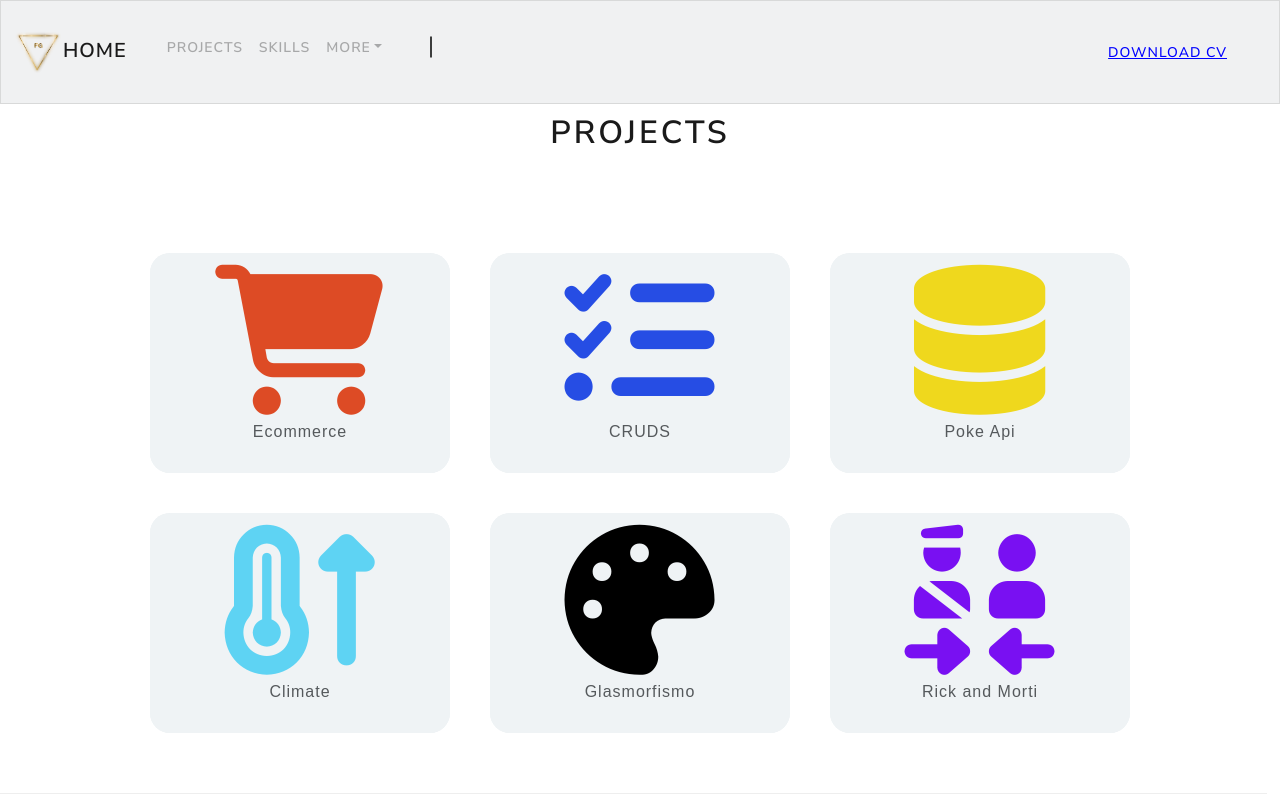
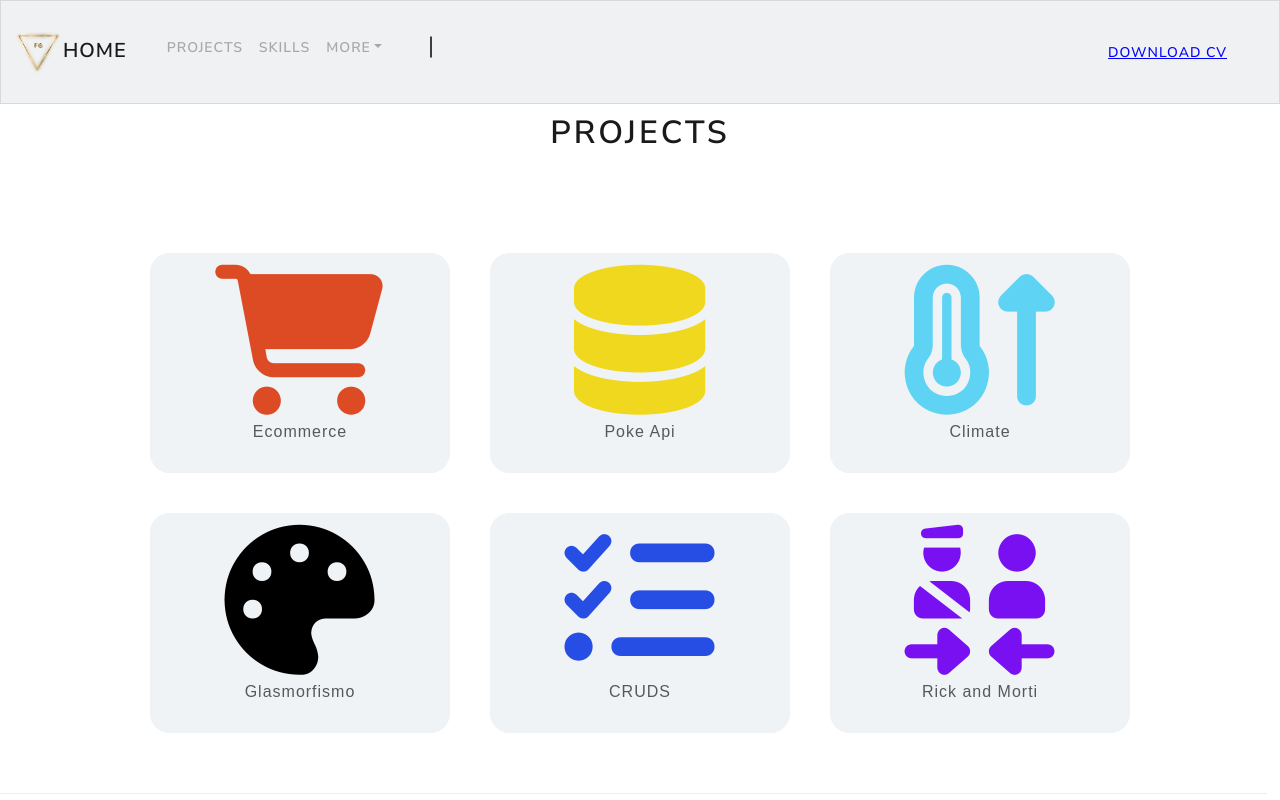
Before and after one commit to fabian1718/portafolio-fabian, a React (Vite) app: page /#/project in a window 1280 px wide. Shown: the top 800 px of the page. Built offline with nearby package versions, Linux system fonts and the light colour scheme.

Commit message:
cambio de url en netlify, se remplazo en proyectos y carousel

```diff
--- a/src/components/CarouselImg.jsx
+++ b/src/components/CarouselImg.jsx
@@ -38,7 +38,7 @@ function CarouselImg() {
           <Carousel.Caption className="container-btn-carrousel">
             <Button
               variant="warning"
-              href="https://incandescent-semifreddo-ffd87f.netlify.app/"
+              href="https://fabian-ecommerce.netlify.app/"
               target="_blank"
             >
               E-commerce
@@ -68,7 +68,7 @@ function CarouselImg() {
             {/* <p>Desplegar Pokemones</p> */}
             <Button
               variant="warning"
-              href="https://clever-rabanadas-54dd82.netlify.app/#/pokedex"
+              href="https://fabian-pokeapi.netlify.app/"
               target="_blank"
             >
               Poke-Api
--- a/src/pages/Projects.jsx
+++ b/src/pages/Projects.jsx
@@ -23,31 +23,10 @@ const Projects = () => {
                                 Use the following libraries: react-router-dom, bootstrap, react-redux, react-hook-form</p>
                             <Button
                                 variant="danger"
-                                href="https://incandescent-semifreddo-ffd87f.netlify.app/"
+                                href="https://fabian-ecommerce.netlify.app/"
                                 target="_blank"
                             >
                                 See</Button>
-                        </div>
-                    </div>
-
-                    <div className="card c2">
-                        <div className="icon">
-                            <div className='flex'>
-                                <i className="fa-solid fa-list-check"></i>
-                                <p>CRUDS</p>
-                            </div>
-                        </div>
-                        <div className="info__description">
-                            <p>Application made in ReactJs, the concepts of:
-                                HTTP requests with axios, Conditional Rendering,
-                                Controlled Inputs, React Hook Form and Redux are applied.</p>
-                            <Button
-                                variant="info"
-                                href="https://crud-fabian.netlify.app/"
-                                target="_blank"
-                            >
-                                See
-                                </Button>
                         </div>
                     </div>
 
@@ -63,7 +42,7 @@ const Projects = () => {
                                 Conditional Rendering, Controlled Inputs, Hooks and Redux are applied.</p>
                             <Button
                                 variant="warning"
-                                href="https://clever-rabanadas-54dd82.netlify.app/#/pokedex"
+                                href="https://fabian-pokeapi.netlify.app/"
                                 target="_blank"
                             >
                                 See
@@ -83,7 +62,7 @@ const Projects = () => {
                                 indicators are delivered according to the location. Location permission is requested from the user..</p>
                             <Button
                                 variant="info"
-                                href="https://entregable2fabian.netlify.app/"
+                                href="https://fabian-climate.netlify.app/"
                                 target="_blank"
                             >
                                 See
@@ -103,11 +82,32 @@ const Projects = () => {
                                 borders and blur. Application designed in Html5, Css and JavaScrip..</p>
 
                             <Button
-                                href="https://glasmorfismo.netlify.app/"
+                                href="https://fabian-glasmorfismo.netlify.app/"
                                 target="_blank"
                             >
                                 See
                             </Button>
+                        </div>
+                    </div>
+
+                    <div className="card c2">
+                        <div className="icon">
+                            <div className='flex'>
+                                <i className="fa-solid fa-list-check"></i>
+                                <p>CRUDS</p>
+                            </div>
+                        </div>
+                        <div className="info__description">
+                            <p>Application made in ReactJs, the concepts of:
+                                HTTP requests with axios, Conditional Rendering,
+                                Controlled Inputs, React Hook Form and Redux are applied.</p>
+                            <Button
+                                variant="info"
+                                href="https://fabian-crud.netlify.app/"
+                                target="_blank"
+                            >
+                                See
+                                </Button>
                         </div>
                     </div>
 
```
